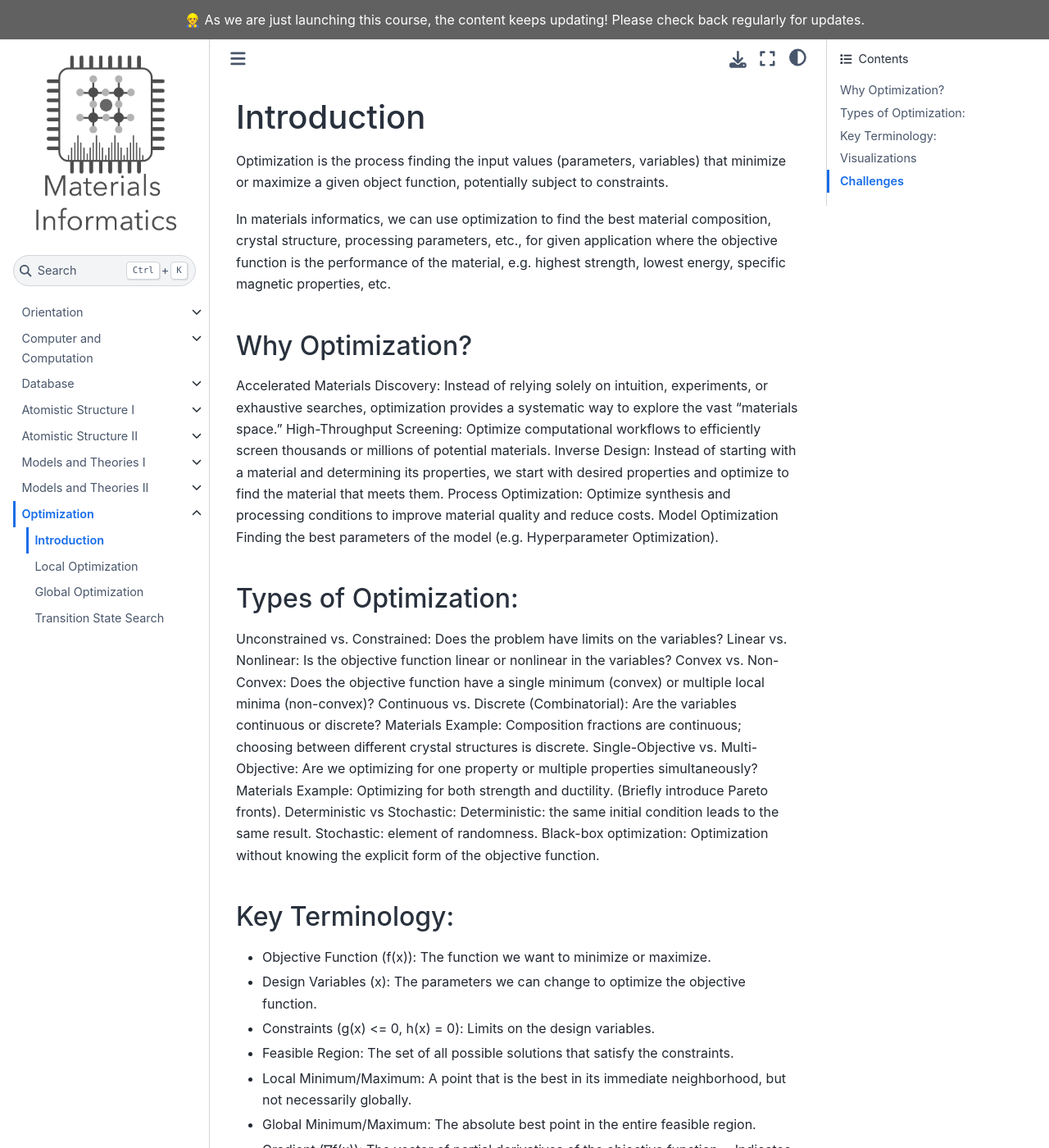
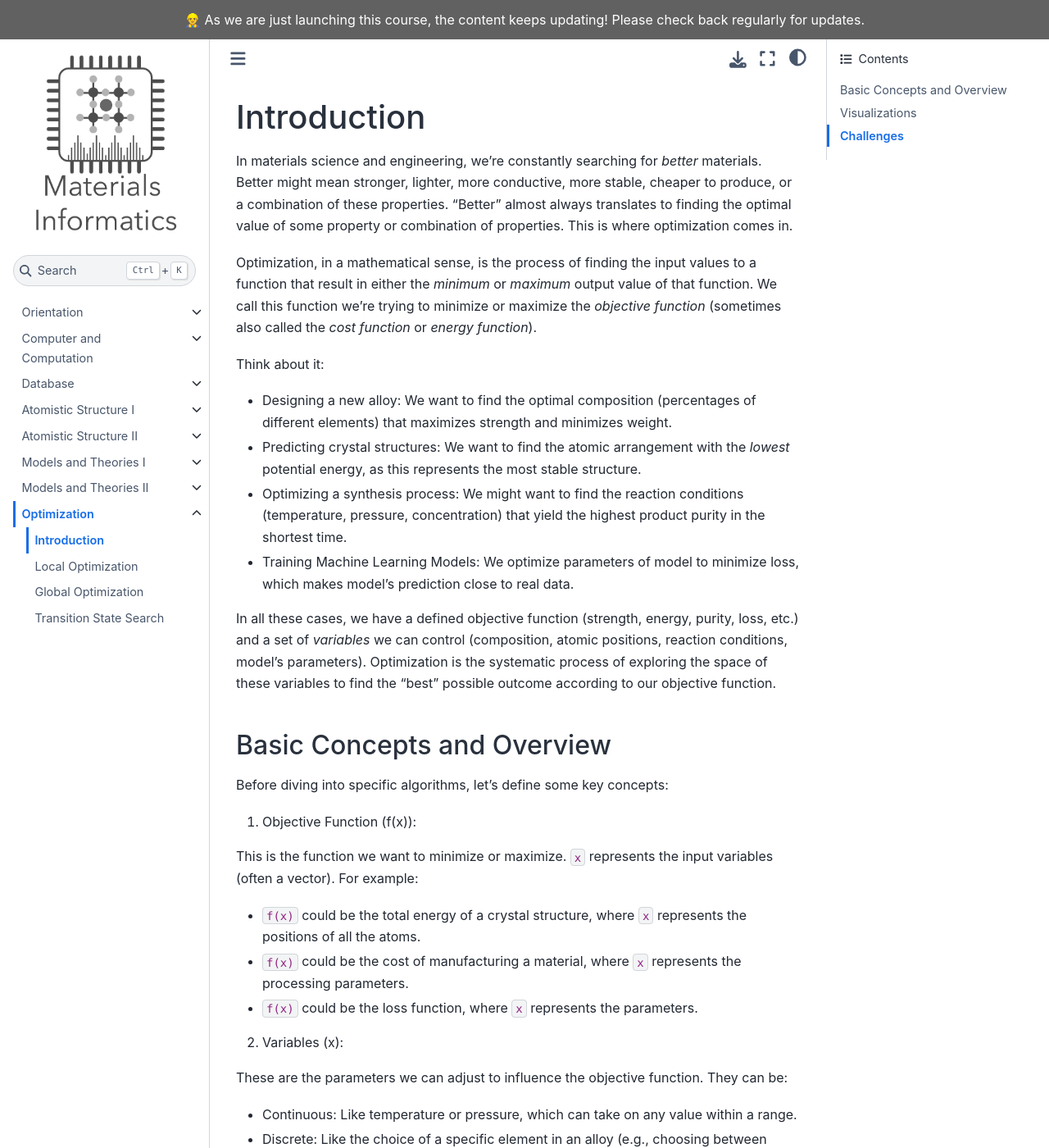
Before and after one commit to deng-group/MLE4217_5219_book, a Jupyter Book: the page built from optimization/introduction.md, in a window 1280 px wide and 1400 px high. Shown: the whole window at 82% size. Built offline with Jupyter Book 1.0.4 settings and Sphinx 7.4.7 and the Sphinx Book theme 1.1.4, drawn with Linux system fonts in a browser that asks for light colours; pages that are not in the unit, such as notebooks, are missing from menus; comment, search, counter and statistics services are not loaded; some of the changed text lies outside the part shown.

Commit message:
Refine local optimization documentation for clarity and detail; enhance gradient descent and conjugate gradient sections.

```diff
--- a/optimization/introduction.md
+++ b/optimization/introduction.md
@@ -1,38 +1,83 @@
 # Introduction
-Optimization is the process finding the input values (parameters, variables) that minimize or maximize a given object function, potentially subject to constraints.
 
-In materials informatics, we can use optimization to find the best material composition, crystal structure, processing parameters, etc., for given application where the objective function is the performance of the material, e.g. highest strength, lowest energy, specific magnetic properties, etc.
+In materials science and engineering, we're constantly searching for *better* materials. Better might mean stronger, lighter, more conductive, more stable, cheaper to produce, or a combination of these properties. "Better" almost always translates to finding the optimal value of some property or combination of properties. This is where optimization comes in.
 
-## Why Optimization?
-Accelerated Materials Discovery: Instead of relying solely on intuition, experiments, or exhaustive searches, optimization provides a systematic way to explore the vast "materials space."
-High-Throughput Screening: Optimize computational workflows to efficiently screen thousands or millions of potential materials.
-Inverse Design: Instead of starting with a material and determining its properties, we start with desired properties and optimize to find the material that meets them.
-Process Optimization: Optimize synthesis and processing conditions to improve material quality and reduce costs.
-Model Optimization Finding the best parameters of the model (e.g. Hyperparameter Optimization).
+Optimization, in a mathematical sense, is the process of finding the input values to a function that result in either the *minimum* or *maximum* output value of that function.  We call this function we're trying to minimize or maximize the *objective function* (sometimes also called the *cost function* or *energy function*).
 
-## Types of Optimization:
+Think about it:
 
-Unconstrained vs. Constrained: Does the problem have limits on the variables?
-Linear vs. Nonlinear: Is the objective function linear or nonlinear in the variables?
-Convex vs. Non-Convex: Does the objective function have a single minimum (convex) or multiple local minima (non-convex)?
-Continuous vs. Discrete (Combinatorial): Are the variables continuous or discrete? Materials Example: Composition fractions are continuous; choosing between different crystal structures is discrete.
-Single-Objective vs. Multi-Objective: Are we optimizing for one property or multiple properties simultaneously? Materials Example: Optimizing for both strength and ductility. (Briefly introduce Pareto fronts).
-Deterministic vs Stochastic: Deterministic: the same initial condition leads to the same result. Stochastic: element of randomness.
-Black-box optimization: Optimization without knowing the explicit form of the objective function.
+*   Designing a new alloy: We want to find the optimal composition (percentages of different elements) that maximizes strength and minimizes weight.
+*   Predicting crystal structures: We want to find the atomic arrangement with the *lowest* potential energy, as this represents the most stable structure.
+*   Optimizing a synthesis process:  We might want to find the reaction conditions (temperature, pressure, concentration) that yield the highest product purity in the shortest time.
+*   Training Machine Learning Models: We optimize parameters of model to minimize loss, which makes model's prediction close to real data.
 
-## Key Terminology:
+In all these cases, we have a defined objective function (strength, energy, purity, loss, etc.) and a set of *variables* we can control (composition, atomic positions, reaction conditions, model's parameters). Optimization is the systematic process of exploring the space of these variables to find the "best" possible outcome according to our objective function.
 
-- Objective Function (f(x)): The function we want to minimize or maximize.
-- Design Variables (x): The parameters we can change to optimize the objective function.
-- Constraints (g(x) <= 0, h(x) = 0): Limits on the design variables.
-- Feasible Region: The set of all possible solutions that satisfy the constraints.
-- Local Minimum/Maximum: A point that is the best in its immediate neighborhood, but not necessarily globally.
-- Global Minimum/Maximum: The absolute best point in the entire feasible region.
-- Gradient (∇f(x)): The vector of partial derivatives of the objective function. - Indicates the direction of steepest ascent.
-- Hessian (H(x)): The matrix of second partial derivatives. Describes the curvature of the objective function.
-- Stationary Point: A point where the gradient is zero (could be a minimum, maximum, or saddle point).
-- Convergence: The process of the optimization algorithm approaching a solution.
-- Learning rate: step size.
+## Basic Concepts and Overview
+
+Before diving into specific algorithms, let's define some key concepts:
+
+1. Objective Function (f(x)):
+
+This is the function we want to minimize or maximize.  `x` represents the input variables (often a vector). For example:
+
+*   `f(x)` could be the total energy of a crystal structure, where `x` represents the positions of all the atoms.
+*   `f(x)` could be the cost of manufacturing a material, where `x` represents the processing parameters.
+*  `f(x)` could be the loss function, where `x` represents the parameters.
+
+2. Variables (x):
+
+These are the parameters we can adjust to influence the objective function.  They can be:
+
+*   Continuous:  Like temperature or pressure, which can take on any value within a range.
+*   Discrete: Like the choice of a specific element in an alloy (e.g., choosing between aluminum, iron, or copper).
+*   Categorical: Representing distinct categories, like crystal structure type (FCC, BCC, HCP).
+
+3. Constraints:
+
+Often, we can't simply choose *any* value for our variables.  Constraints define the allowed range or relationships between variables. Examples:
+
+*   Composition constraints: The percentages of all elements in an alloy must sum to 100%.
+*   Temperature limits: A reaction might only be feasible within a certain temperature range.
+*   Non-negativity: Concentrations of chemical species cannot be negative.
+
+4. Local vs. Global Optima:
+
+*   Local Minimum: A point where the objective function is lower than all *nearby* points.  Imagine a small dip in a hilly landscape.
+*   Global Minimum: The absolute lowest point of the objective function across the *entire* search space.  This is the deepest valley in our landscape.
+
+Finding the global minimum is generally much harder than finding a local minimum. Many optimization algorithms can get "stuck" in local minima, failing to find the true global optimum.
+
+5. Convexity:
+
+The concept of convexity is crucial. A function is *convex* if, for any two points within its domain, the line segment connecting those points lies entirely above or on the function's curve. Mathematically:
+
+$f(\lambda x_1 + (1 - \lambda)x_2) \le \lambda f(x_1) + (1 - \lambda)f(x_2)$
+
+for any $x_1$, $x_2$ in the domain and any $\lambda$ between 0 and 1.
+
+Convex functions are "nice" because they have only *one* minimum, which is the global minimum.  If a function is *non-convex* (has multiple bumps and valleys), finding the global minimum is much more challenging.
+
+6. Gradient:
+
+The gradient, denoted by $\nabla f(x)$, is a vector that points in the direction of the *steepest ascent* of the function at a given point.  Its components are the partial derivatives of the function with respect to each variable:
+
+$\nabla f(x) = \left[ \frac{\partial f}{\partial x_1}, \frac{\partial f}{\partial x_2}, ..., \frac{\partial f}{\partial x_n} \right]$
+
+The negative gradient, $-\nabla f(x)$, points in the direction of steepest *descent*. This is fundamental to many optimization algorithms.
+
+7. Hessian:
+The Hessian matrix is the square matrix of second-order partial derivatives of a scalar-valued function.
+$
+H(f) = \begin{bmatrix}
+\frac{\partial^2 f}{\partial x_1^2} & \frac{\partial^2 f}{\partial x_1 \partial x_2} & \cdots & \frac{\partial^2 f}{\partial x_1 \partial x_n} \\
+\frac{\partial^2 f}{\partial x_2 \partial x_1} & \frac{\partial^2 f}{\partial x_2^2} & \cdots & \frac{\partial^2 f}{\partial x_2 \partial x_n} \\
+\vdots & \vdots & \ddots & \vdots \\
+\frac{\partial^2 f}{\partial x_n \partial x_1} & \frac{\partial^2 f}{\partial x_n \partial x_2} & \cdots & \frac{\partial^2 f}{\partial x_n^2}
+\end{bmatrix}
+$
+The Hessian describes the local curvature of a function of many variables.
+
 
 ## Visualizations
 - 1D, 2D function.
```
Also changed, not shown: optimization/local_optimization.md (+17 -18 lines).
